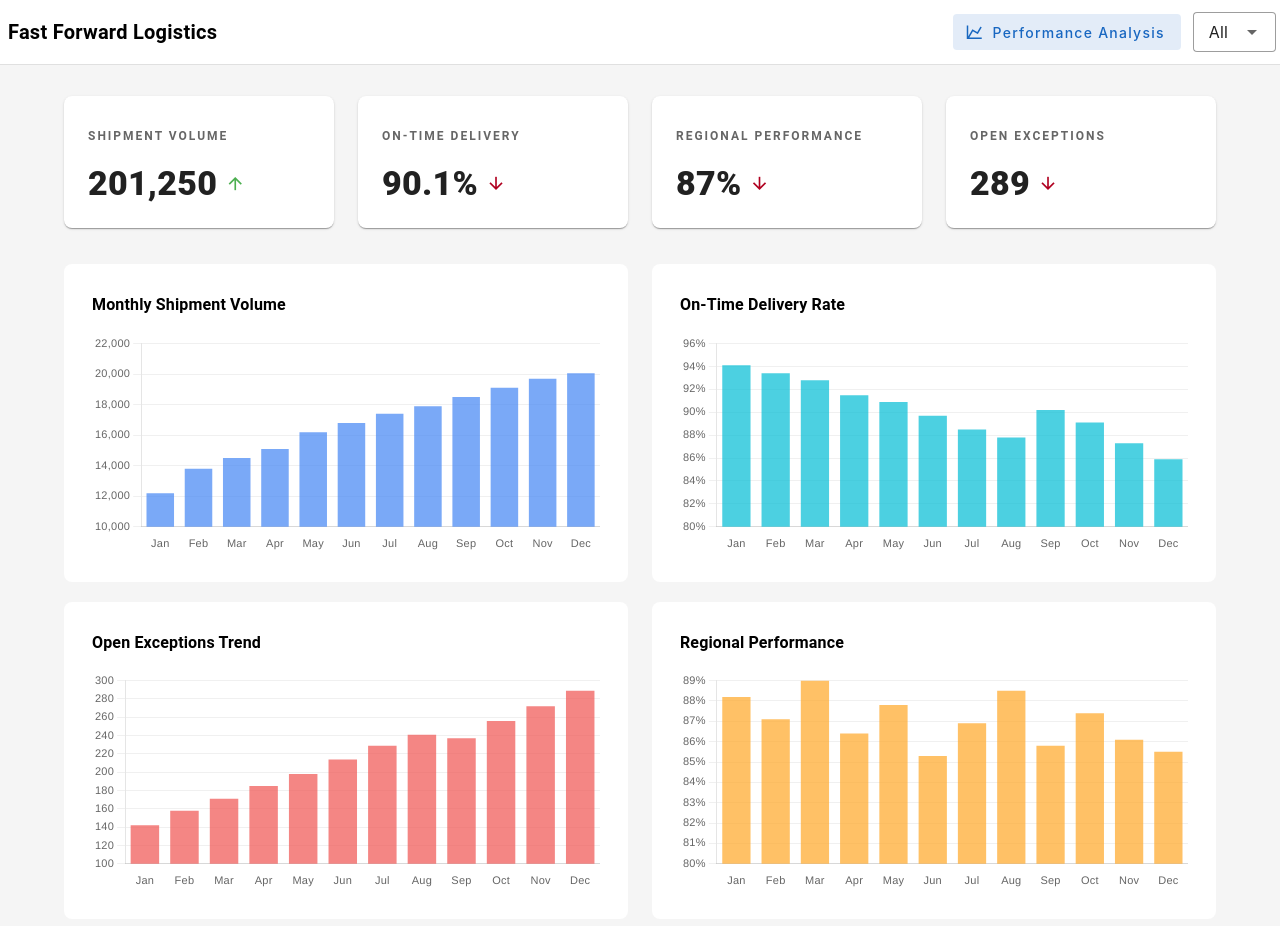
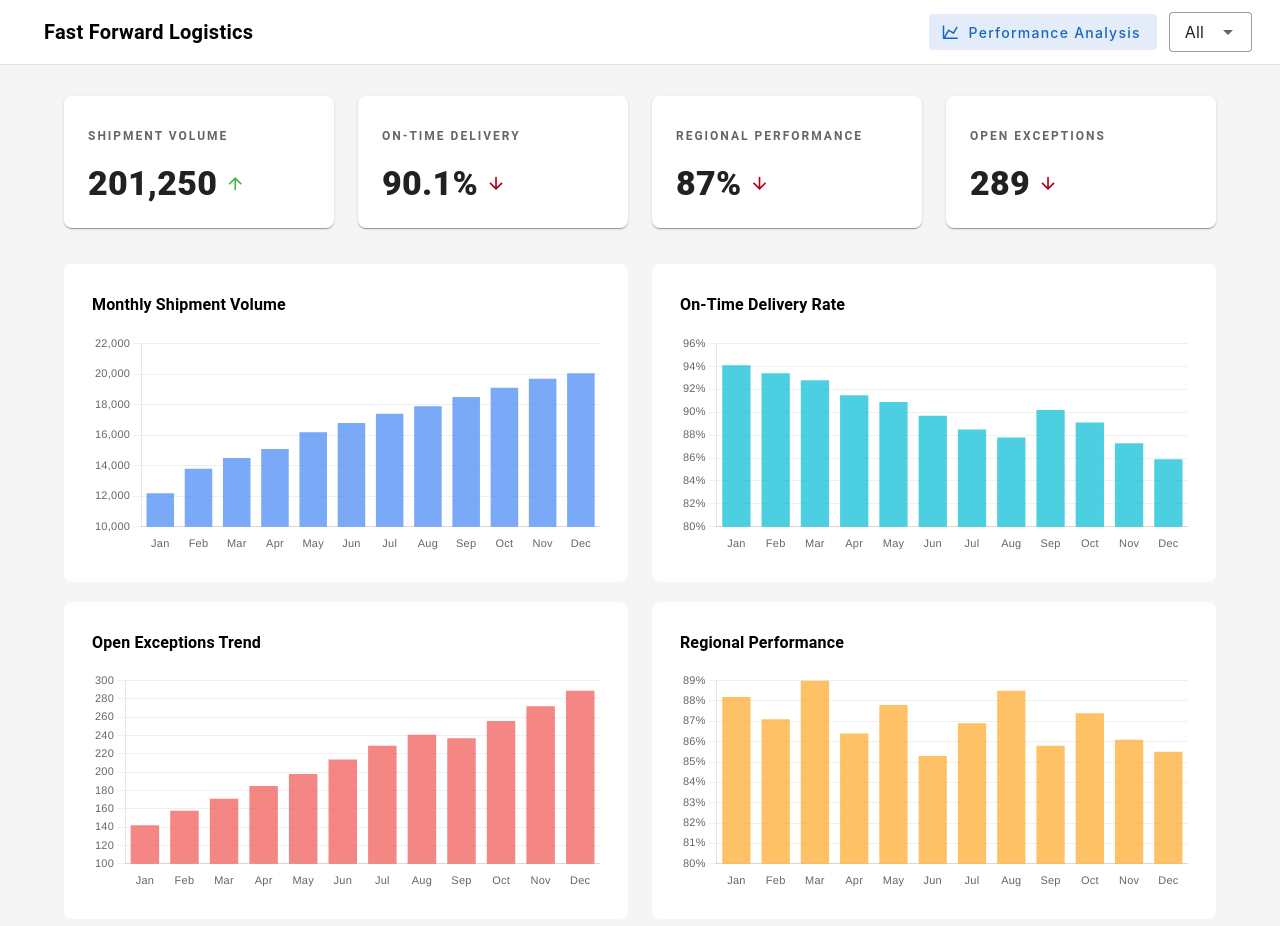
Before and after one commit to matt-penfield/my-dashboard, a Vue app: page / in a window 1280 px wide. Shown: the top 926 px of the page. Built offline with nearby package versions, Linux system fonts and the light colour scheme.

Commit message:
Add padding to app bar for improved layout and aesthetics

```diff
--- a/src/App.vue
+++ b/src/App.vue
@@ -46,8 +46,8 @@ const regionalData = computed(() => filteredData.value.map((m) => m.regionalPerf
 
 <template>
   <v-app>
-    <v-app-bar flat color="white" border="b" height="64">
-      <v-app-bar-title class="ml-2">
+    <v-app-bar flat color="white" border="b" height="64" class="px-6">
+      <v-app-bar-title>
         <span class="text-h6 font-weight-bold">Fast Forward Logistics</span>
       </v-app-bar-title>
       <template #append>
```
